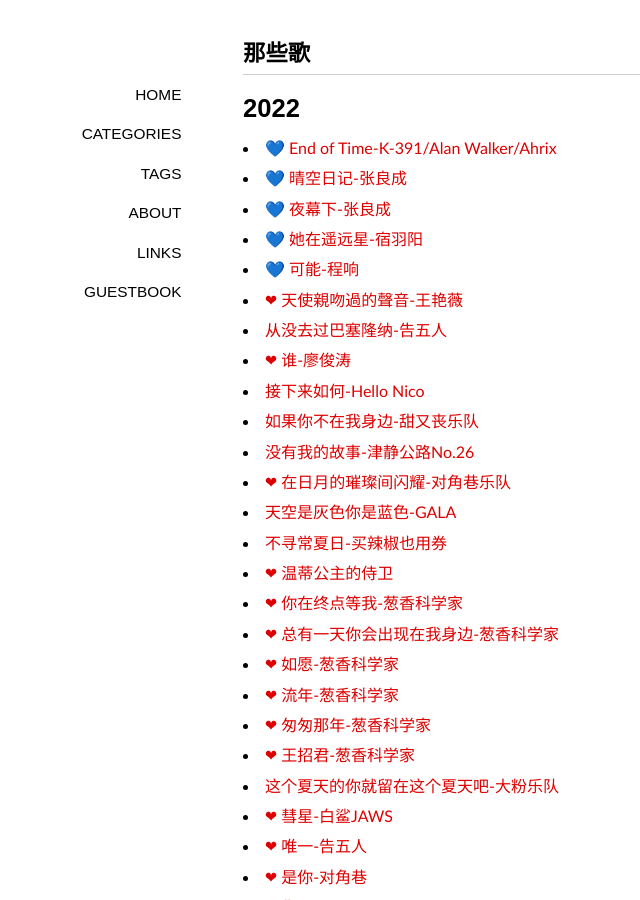
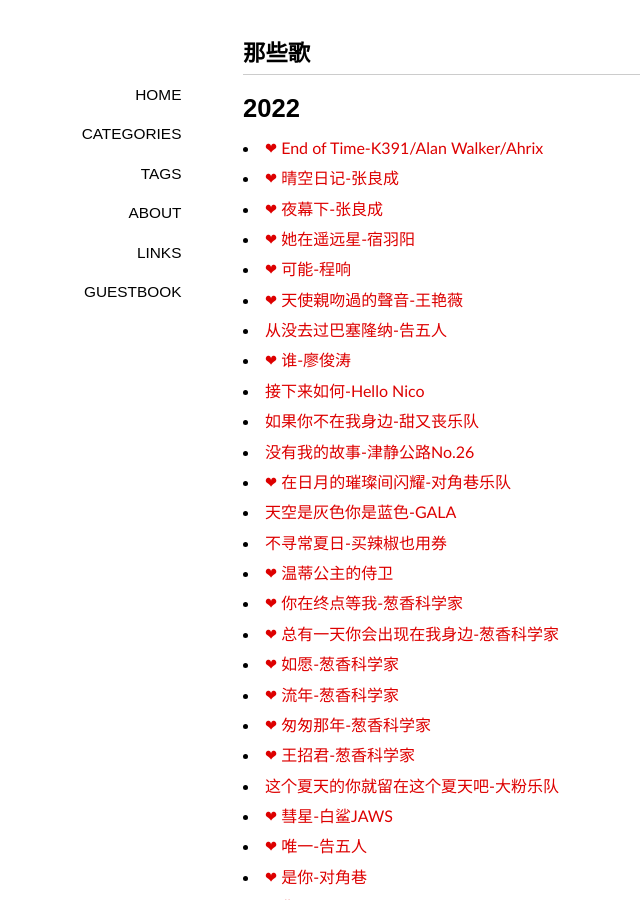
Before and after one commit to ohmyfish/ohmyfish.github.io, a Jekyll site: the page built from _posts/2015-09-01-那些歌.md, in a window 1280 px wide and 900 px high. Shown: the whole window, without its empty margins (97-737 px from the left). Built offline with Jekyll 4.4.1, drawn with Linux system fonts in a browser that asks for light colours; some web fonts are replaced; comment, search, counter and statistics services are not loaded.

Commit message:
默写旧时光

```diff
--- a/_posts/2015-09-01-那些歌.md
+++ b/_posts/2015-09-01-那些歌.md
@@ -7,11 +7,11 @@ tags: [墨写旧时光]
 
 # 2022
 
-- [💙 End of Time-K-391/Alan Walker/Ahrix](https://music.163.com/song?id=1966875047&userid=2539497)
-- [💙 晴空日记-张良成](https://music.163.com/song?id=1366578702&userid=2539497)
-- [💙 夜幕下-张良成](https://music.163.com/song?id=1366578702&userid=2539497)
-- [💙 她在遥远星-宿羽阳](https://music.163.com/song?id=1948456349&userid=2539497)
-- [💙 可能-程响](https://music.163.com/song?id=1950343972&userid=2539497)
+- [❤ End of Time-K391/Alan Walker/Ahrix](https://music.163.com/song?id=1966875047&userid=2539497)
+- [❤ 晴空日记-张良成](https://music.163.com/song?id=1938357337&userid=2539497)
+- [❤ 夜幕下-张良成](https://music.163.com/song?id=1366578702&userid=2539497)
+- [❤ 她在遥远星-宿羽阳](https://music.163.com/song?id=1948456349&userid=2539497)
+- [❤ 可能-程响](https://music.163.com/song?id=1950343972&userid=2539497)
 - [❤ 天使親吻過的聲音-王艳薇](https://music.163.com/song?id=1301377930&userid=2539497)
 - [从没去过巴塞隆纳-告五人](https://music.163.com/song?id=1368754724&userid=2539497)
 - [❤ 谁-廖俊涛](https://music.163.com/song?id=566436427&userid=2539497)
```
